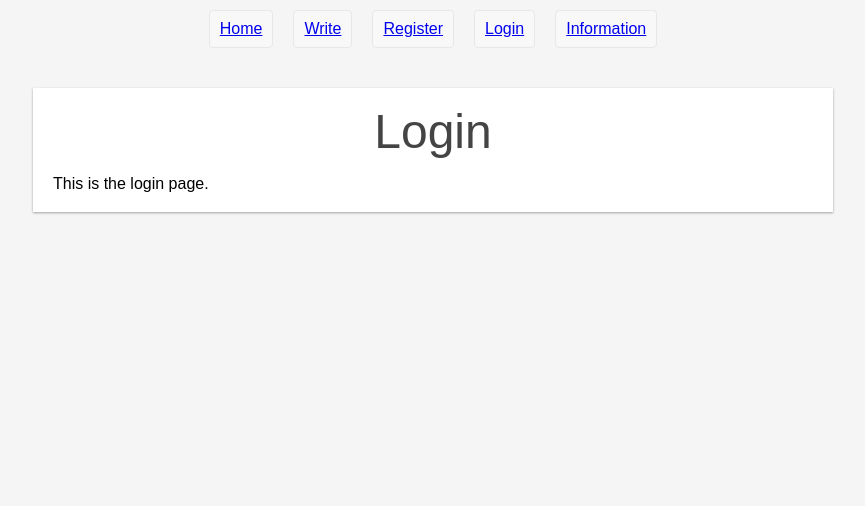
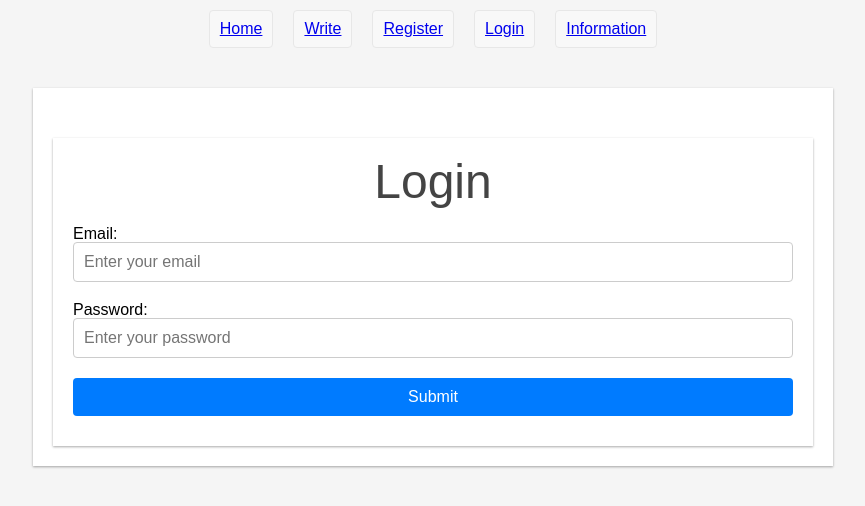
Before and after one commit to kurosawa-kuro/react-and-express-image_sns, a React (Create React App) app in the folder frontend/: page /login in a window 1280 px wide. Shown: the top 506 px of the page, without its empty margins (207-1072 px from the left). Built offline with nearby package versions, Linux system fonts and the light colour scheme.

Commit message:
add login

```diff
--- a/frontend/src/pages/Login.js
+++ b/frontend/src/pages/Login.js
@@ -1,12 +1,68 @@
-// Path: full-stack-basic\react-and-express-image_sns\frontend\src\pages\Login.js
+// Path: frontend/src/pages/Login.js
 
-import React from 'react';
+import React, { useState } from 'react';
+import { useNavigate } from 'react-router-dom';
+import { useLoginUser } from '../services/api';
+import '../styles/App.css';
 
 const Login = () => {
+    const [email, setEmail] = useState('');
+    const [password, setPassword] = useState('');
+    const [error, setError] = useState('');
+
+    const navigate = useNavigate();
+
+    const mutation = useLoginUser();
+
+    const handleSubmit = (event) => {
+        event.preventDefault();
+        if (!email || !password) {
+            setError('Please fill out all fields');
+        } else {
+            mutation.mutate({ email, password }, {
+                onSuccess: (data) => {
+                    setEmail('');
+                    setPassword('');
+                    setError('');
+                    // Save the JWT in local storage
+                    localStorage.setItem('token', data.token);
+                    navigate('/');
+                },
+                onError: (error) => {
+                    setError(error.response.data.error);
+                }
+            });
+        }
+    };
+
     return (
-        <div>
+        <div className="container">
             <h1>Login</h1>
-            <p>This is the login page.</p>
+            <form onSubmit={handleSubmit}>
+                <div>
+                    <label htmlFor="email">Email:</label>
+                    <input
+                        type="email"
+                        id="email"
+                        value={email}
+                        onChange={(e) => setEmail(e.target.value)}
+                        placeholder="Enter your email"
+                    />
+                </div>
+                <div>
+                    <label htmlFor="password">Password:</label>
+                    <input
+                        type="password"
+                        id="password"
+                        value={password}
+                        onChange={(e) => setPassword(e.target.value)}
+                        placeholder="Enter your password"
+                    />
+                </div>
+                {error && <div className="error">{error}</div>}
+                <button type="submit" disabled={mutation.isLoading}>Submit</button>
+            </form>
+            {mutation.isSuccess && <div>Logged in successfully!</div>}
         </div>
     );
 };
--- a/frontend/src/services/api.js
+++ b/frontend/src/services/api.js
@@ -28,3 +28,12 @@ export const useFetchPosts = () => {
 export const useCreatePost = () => {
     return useMutation(formData => apiClient.post("/posts", formData));
 };
+
+export const loginUser = async ({ email, password }) => {
+    const { data } = await apiClient.post("/login", { email, password });
+    return data;
+};
+
+export const useLoginUser = () => {
+    return useMutation(loginUser);
+};
```
